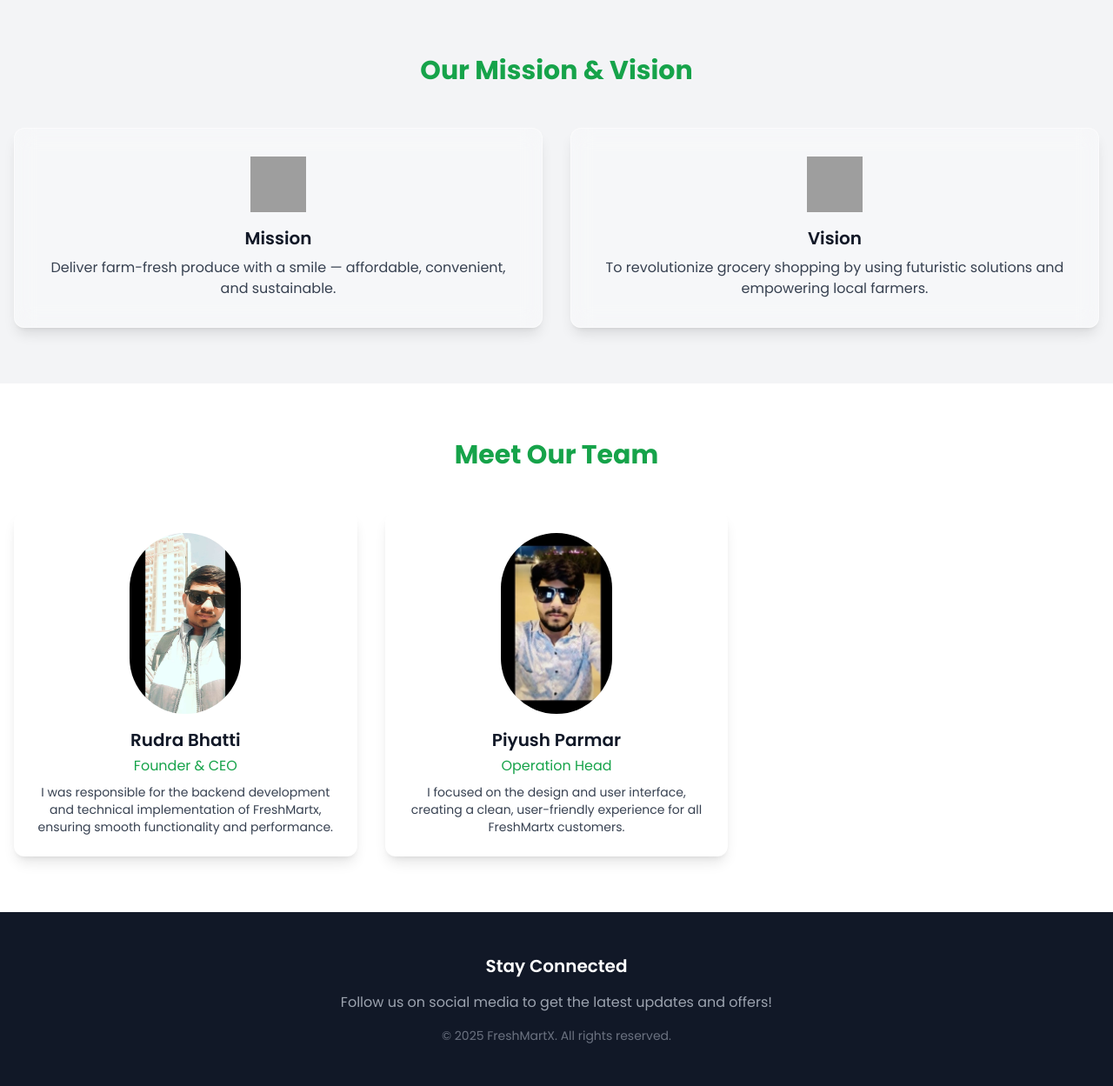
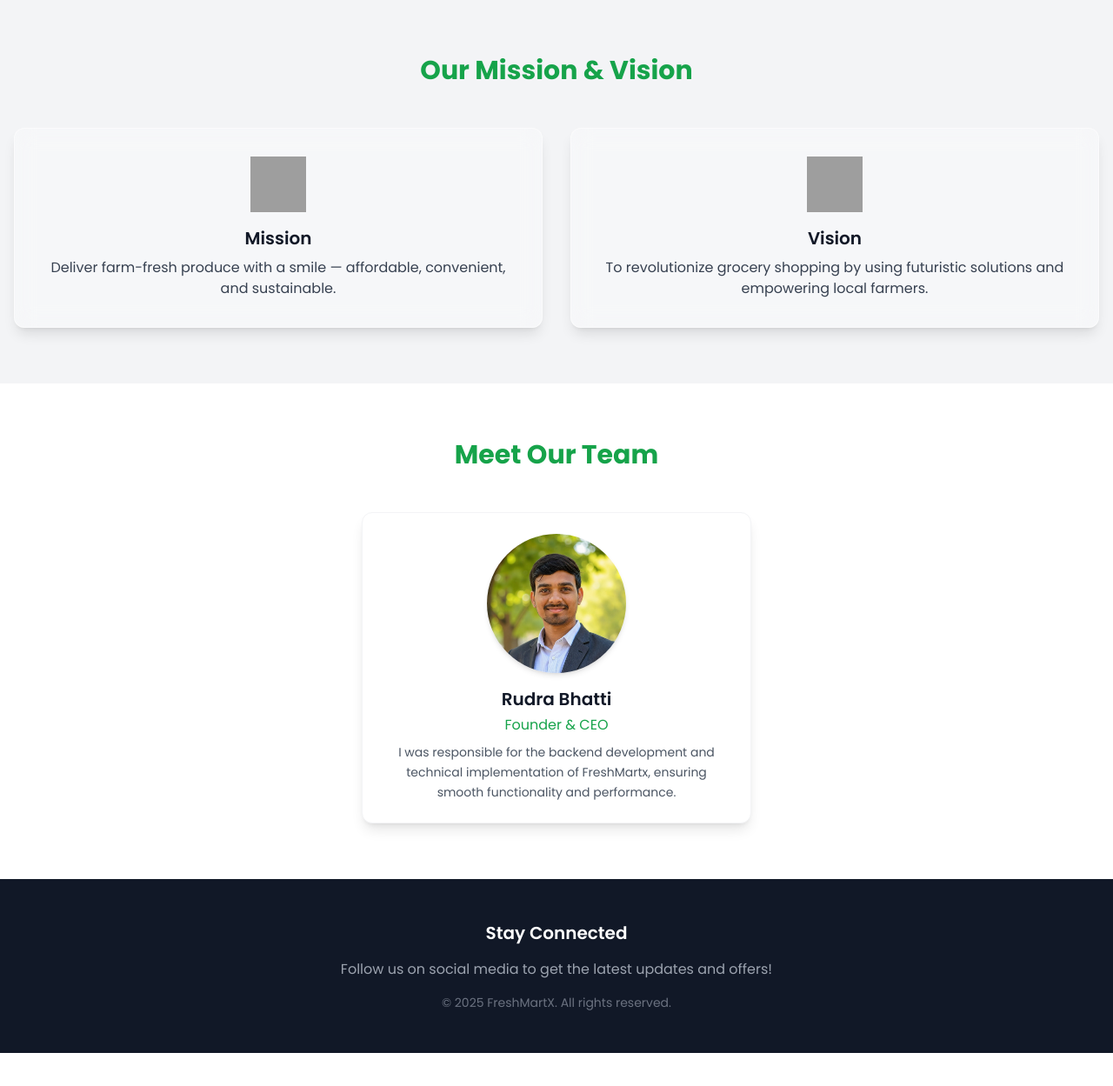
Before and after one commit to rudrabhatti/Freshmartx, a Django app: page /about-us/ in a window 1280 px wide. Shown: the part 966-2215 px from the top of the page at 87% size. After the commit the page ends 2177 px from the top, so only its background shows below. Run offline with Django 5.2, Linux system fonts and the light colour scheme; some libraries are stand-ins or nearby versions; grey boxes are pictures that could not be loaded.

Commit message:
final changes

```diff
--- a/templates/about_us.html
+++ b/templates/about_us.html
@@ -108,28 +108,42 @@
     </div>
   </section>
 
-  <!-- Our Team -->
+  <!-- Our Team
   <section class="py-16 fade-in">
     <div class="container mx-auto max-w-7xl px-4 text-center">
       <h3 class="text-3xl font-bold mb-12 text-green-600">Meet Our Team</h3>
-      <div class="grid sm:grid-cols-2 md:grid-cols-3 gap-8">
-        <!-- Team Member 1 -->
+      <div class="grid sm:grid-cols-1 md:grid-cols-1 gap-2">
+
         <div class="bg-white rounded-xl p-6 shadow-lg">
-          <img src="{% static 'images/rudra.jpeg' %}" alt="Team Member" class="w-32 h-52 rounded-full mx-auto mb-4">
+          <img src="{% static 'images/rudra.png' %}" alt="Founder" class="width=12px height=12px rounded-full mx-auto mb-4">
           <h4 class="text-xl font-semibold mb-1">Rudra Bhatti</h4>
           <p class="text-green-600 mb-2">Founder & CEO</p>
           <p class="text-gray-700 text-sm">I was responsible for the backend development and technical implementation of FreshMartx, ensuring smooth functionality and performance.</p>
         </div>
-        <!-- Team Member 2 -->
-         <div class="bg-white rounded-xl p-6 shadow-lg">
-          <img src="{% static 'images/piyush.jpeg' %}" alt="Team Member" class="w-32 h-52 rounded-full mx-auto mb-4">
-          <h4 class="text-xl font-semibold mb-1">Piyush Parmar</h4>
-          <p class="text-green-600 mb-2">Operation Head</p>
-          <p class="text-gray-700 text-sm"> I focused on the design and user interface, creating a clean, user-friendly experience for all FreshMartx customers.</p>
-        </div>
+
       </div>
     </div>
-  </section>
+  </section> -->
+
+  <section class="py-16 fade-in">
+  <div class="container mx-auto max-w-7xl px-4 text-center">
+    <h3 class="text-3xl font-bold mb-12 text-green-600">Meet Our Team</h3>
+
+    <!-- Centered card container -->
+    <div class="max-w-md mx-auto">
+      <!-- Team Member 1 -->
+      <div class="bg-white rounded-xl p-6 shadow-lg border border-gray-100">
+        <!-- Fixed image size constraints using Tailwind classes -->
+        <img src="{% static 'images/rudra.png' %}" alt="Rudra Bhatti - Founder & CEO" class="w-40 h-40 max-w-full rounded-full mx-auto mb-4 object-cover shadow-md">
+        <h4 class="text-xl font-semibold mb-1 text-gray-900">Rudra Bhatti</h4>
+        <p class="text-green-600 font-medium mb-2">Founder & CEO</p>
+        <p class="text-gray-600 text-sm leading-relaxed">
+          I was responsible for the backend development and technical implementation of FreshMartx, ensuring smooth functionality and performance.
+        </p>
+      </div>
+    </div>
+  </div>
+</section>
 
   <!-- Footer -->
   <footer class="bg-gray-900 text-gray-300 py-12 fade-in">
```
Also changed, not shown: freshmartx_backend/store/static/images/rudra.jpeg (deleted), freshmartx_backend/store/static/images/rudra.png (added), media/products/rudra.jpeg (deleted), media/products/rudra.png (added), static/images/piyush.jpeg (deleted), static/images/rudra.jpeg (deleted), static/images/rudra.png (added), templates/static/images/rudra.jpeg (deleted), 1 other file.
